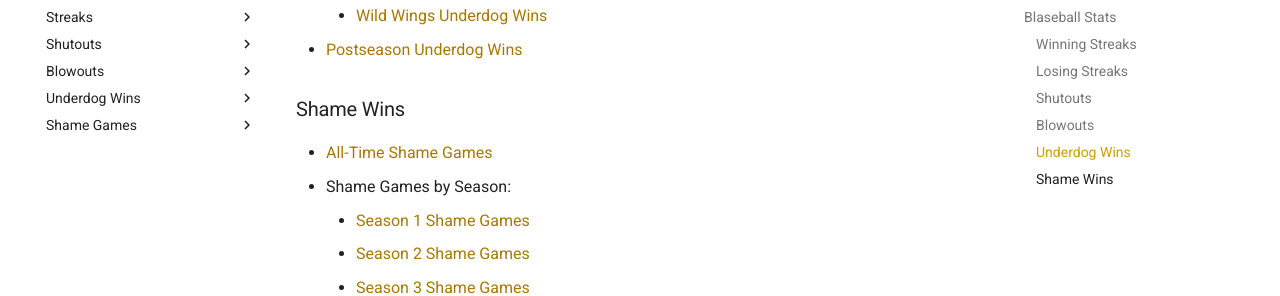
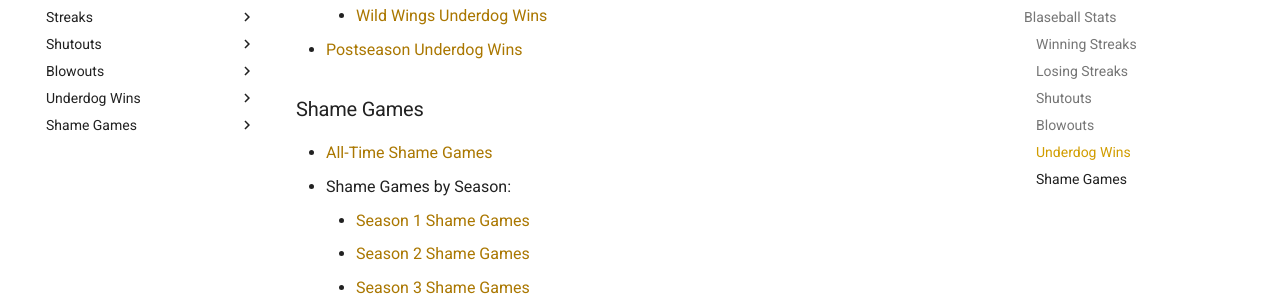
Before and after one commit to ch4zm/ch4zm.github.io, an MkDocs documentation site: the page built from docs/index.md, in a window 1280 px wide and 900 px high, scrolled down 6275 px. Shown: the part 163-459 px from the top of the window. Built offline with MkDocs 1.6.1 and Material for MkDocs 9.7.7, drawn with Linux system fonts in a browser that asks for light colours; comment, search, counter and statistics services are not loaded.

Commit message:
fix typo

```diff
--- a/docs/index.md
+++ b/docs/index.md
@@ -188,7 +188,7 @@ exploring blaseball games and teams:
     * [Wild Wings Underdog Wins](underdog_team_wild_wings.md)
 * [Postseason Underdog Wins](underdog_postseason.md)
 
-### Shame Wins
+### Shame Games
 
 * [All-Time Shame Games](shame_alltime.md)
 * Shame Games by Season:
```
